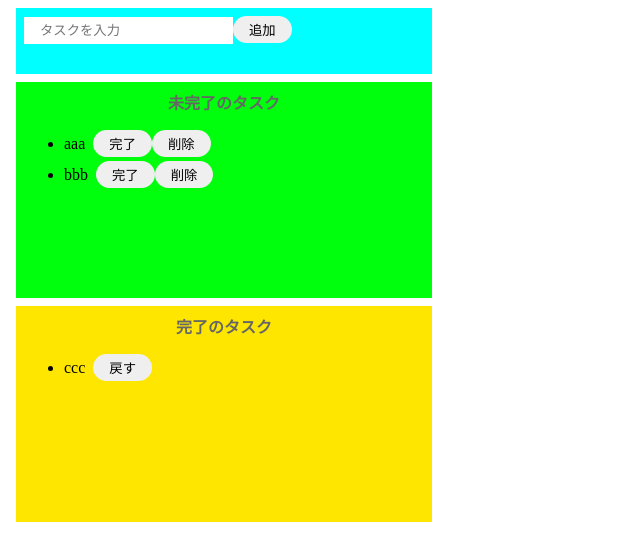
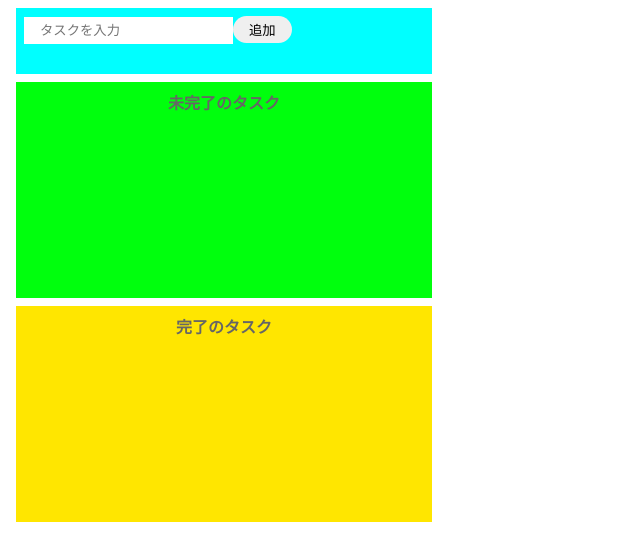
Before and after one commit to kikai8492/React_todo, a React (Create React App) app: page / in a window 1280 px wide. Shown: the top 560 px of the page, without its empty margins (0-640 px from the left). Built offline with nearby package versions, Linux system fonts and the light colour scheme.

Commit message:
配列を空白にした

```diff
--- a/src/App.jsx
+++ b/src/App.jsx
@@ -4,8 +4,8 @@ import { useState } from "react";
 
 export const App = () => {
   const [todoText, setTodoText] = useState("");
-  const [incompleteTodos, setIncompleteTodos] = useState(["aaa", "bbb"]);
-  const [completeTodos, setCompleteTodos] = useState(["ccc"]);
+  const [incompleteTodos, setIncompleteTodos] = useState([]);
+  const [completeTodos, setCompleteTodos] = useState([]);
 
   const onChangeTodoText = (event) => setTodoText(event.target.value);
 
```
